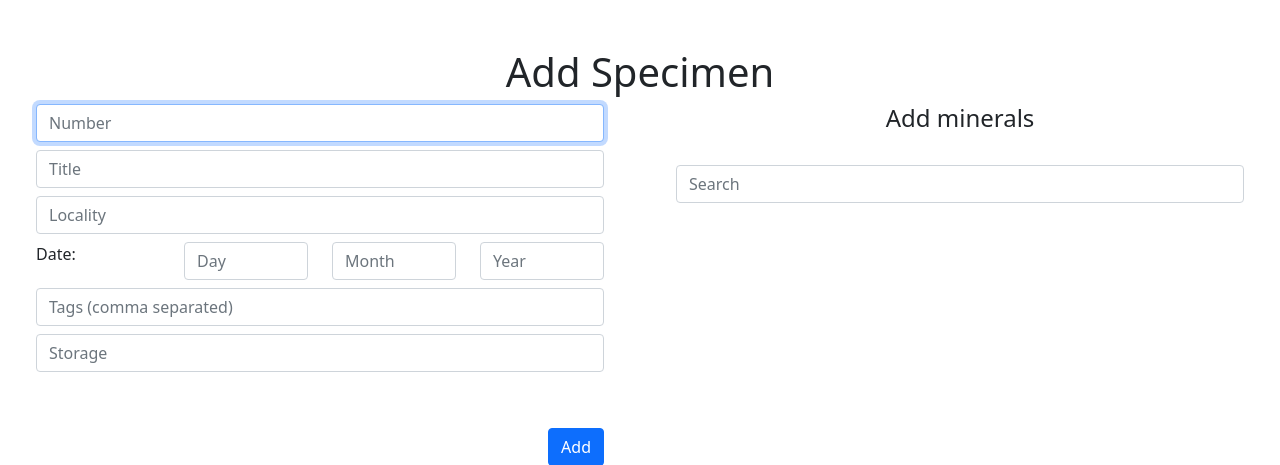
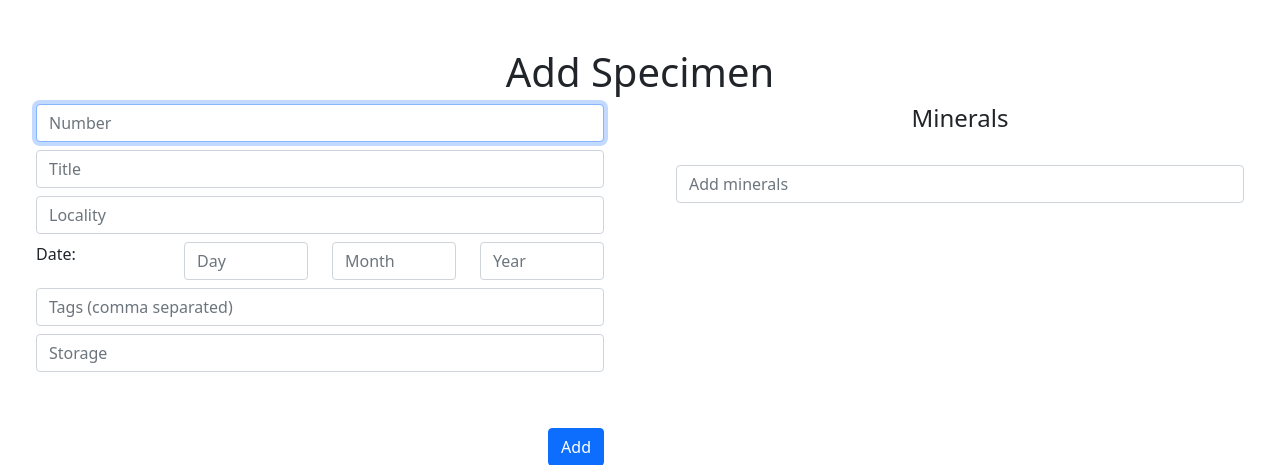
Before and after one commit to florianneukirchen/mymineralcollection-cs50, a Flask app: page /add in a window 1280 px wide. Shown: the part 64-529 px from the top of the page. Run offline with Flask 2, Linux system fonts and the light colour scheme; a user stored in the database is signed in; some libraries are stand-ins or nearby versions.

Commit message:
Change text in ui of add

```diff
--- a/templates/add.html
+++ b/templates/add.html
@@ -44,7 +44,7 @@
 
   <div class="col">
     <div class="container-md">
-      <h4>Add minerals</h4>
+      <h4>Minerals</h4>
       <div class="mb-4" id="listholder">
         <!-- List minerals -->
         <ul id="ulminerals" class="list-group">
@@ -55,7 +55,7 @@
 
       <!-- Magic search -->
       <div>
-            <input type="text" id="mininput" name="minerals" class="form-control mb-4" autocomplete="off" placeholder="Search">
+            <input type="text" id="mininput" name="minerals" class="form-control mb-4" autocomplete="off" placeholder="Add minerals">
             <!-- List matching minerals-->
             <div id="present" class="list-group mb-4"></div>
 
```
